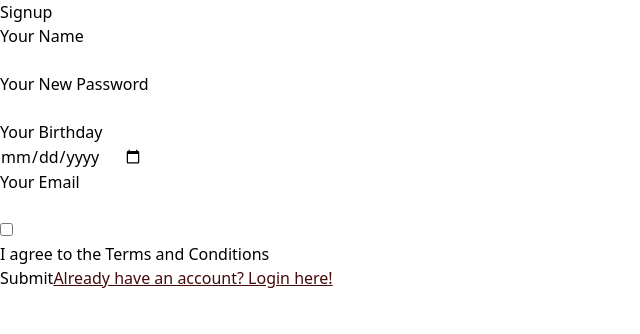
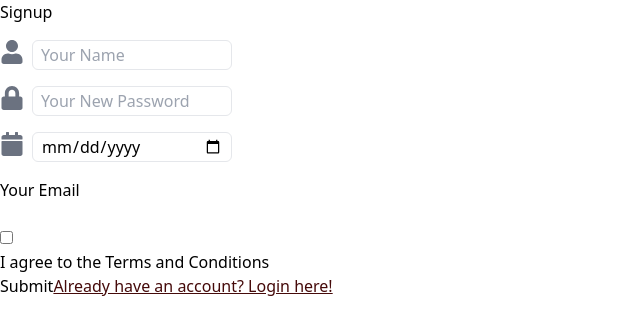
Before and after one commit to ktest-1234/study-app, a React (Vite) app: page /signup in a window 1280 px wide. Shown: the top 334 px of the page, without its empty margins (0-640 px from the left). Built offline with nearby package versions, Linux system fonts and the light colour scheme.

Commit message:
-- Updates -- modified:   src/HomeProfile.jsx modified:   src/Login.jsx modified:   src/Signup.jsx

```diff
--- a/src/HomeProfile.jsx
+++ b/src/HomeProfile.jsx
@@ -1,8 +1,20 @@
-import { FaBars } from 'react-icons/fa'
+import { FaBars, FaSearch } from 'react-icons/fa'
 import { useState } from 'react'
 
+function MoreInfoDropdown({ isHamburgerHovered }) {
+    return (
+        <>
+            <div className="flex flex-row justify-center items-cemter h-[25vm] py-5 [&>*]:ml-5 bg-blue-200 rounded-md">
+                <p>Profile</p>
+                <p>Settings</p>
+                <p>Logout</p>
+            </div>
+        </>
+    );
+}
 function Dashboard({children}) {
     const [isHamburgerClicked, setIsHamburgerClicked] = useState(false)
+    const [isHamburgerHovered, setIsHamburgerHovered] = useState(false)
     function handleClick(e){
         e.preventDefault()
         if (isHamburgerClicked){
@@ -10,12 +22,25 @@ function Dashboard({children}) {
         }
         setIsHamburgerClicked(!isHamburgerClicked)
     }
+    function handleMouseEnter(){
+        setIsHamburgerHovered(true)
+    }
+    function handleMouseLeave(){
+        setIsHamburgerHovered(false)
+    }
     return (
-        <nav className="flex flex-row justify-center items-cemter h-[25vm] py-5 [&>*]:ml-5 bg-blue-100 rounded-md">
-            <h1 className="font-bold">Study App</h1>
-            {children}
-            <button type="button" onClick={handleClick}><FaBars /></button>
-        </nav>
+        <>
+            <nav className="flex flex-row justify-center items-cemter h-[25vm] py-5 [&>*]:ml-5 bg-blue-100 rounded-md">
+                <h1 className="font-bold">Study App</h1>
+                {children}
+                <button type="button" onMouseEnter={() => setIsHamburgerHovered(true)} onMouseLeave={() => setIsHamburgerHovered(false)} onClick={handleClick}>
+                    {isHamburgerHovered ? <FaSearch /> :  <FaBars />}
+                </button>
+            </nav>
+            {isHamburgerHovered  && (
+                <MoreInfoDropdown isHamburgerHovered={isHamburgerHovered} />
+            )}
+        </>
     );
 }
 export default function HomeProfile() {
--- a/src/Login.jsx
+++ b/src/Login.jsx
@@ -8,7 +8,7 @@ function Field({ type, placeholder, icon: Icon, onChange }) {
         <div className="relative items-center mt-[1rem] mb-[1rem]">
             <Icon className="absolute text-2xl text-gray-500" />
             <input
-                className="ml-8 rounded-md border w-[200px] h-[30px]"
+                className="ml-8 rounded-md border w-[200px] h-[30px] px-2"
                 type={type}
                 onChange={onChange}
                 placeholder={placeholder}
@@ -38,7 +38,7 @@ export default function Login() {
 
     }
     return(
-            <div className="grid min-h-screen place-items-center">
+            <div className="grid min-h-screen place-items-center bg-gradient-to-tr from-blue-500 to-blue-200">
                 <form className="mt-10 bg-gray-100 p-10 rounded-lg shadow-xl" onSubmit={(e) => setLoginInfoRef(e)}>
                     <div className="mb-[2rem]">
                         <h2 className="text-2xl font-bold text-gray-800">Login</h2>
@@ -48,18 +48,18 @@ export default function Login() {
                     </div>
                     <Field
                         type="text"
-                        placeholder="Enter Your Name...."
+                        placeholder="Username or Email"
                         icon={FaUserCircle}
                         onChange={(e) => setLoginName(e.target.value)}
                     />
                     <Field
                         type="password"
-                        placeholder="Enter Your Password...."
+                        placeholder="Your Password"
                         icon={FaLock}
                         onChange={(e) => setLoginPassword(e.target.value)}
                     />
                     <div>
-                        <input className="bg-blue-500 hover:bg-blue-700 rounded-md w-[200px] h-[50px] hover:cursor-pointer transition-colors duration-50" type="submit" />
+                        <input className="bg-blue-500 hover:bg-blue-600 rounded-md w-[300px] h-[50px] hover:cursor-pointer transition-colors duration-100" type="submit" />
                     </div>
                     <div className="mt-[1rem]">
                         <NavLink to="/signup" className=" text-black hover:underline">
--- a/src/Signup.jsx
+++ b/src/Signup.jsx
@@ -1,6 +1,7 @@
 import { useState, useRef, useContext, Navigate } from "react";
 import { NavLink } from "react-router-dom";
 import { AuthContext } from "./AuthContext";
+import { FaUser, FaLock, FaCalendar } from "react-icons/fa";
 
 function Field({ type, placeholder, icon: Icon, onChange }) {
     return (
@@ -43,14 +44,27 @@ export default function Signup() {
         setIsAuthenticated(true);
     }
     return(
+
             <form className="signup" onSubmit={(e) => setSignupInfoRef(e)}>
                 <h2 className="signup-title">Signup</h2>
-                <h4>Your Name</h4>
-                <input className="signup-input-name" type='text' onChange={(e) => setSignupName(e.target.value)}></input>
-                <h4>Your New Password</h4>
-                <input className="signup-input-password" type='password' onChange={(e) => setSignupPassword(e.target.value)}></input>
-                <h4>Your Birthday</h4>
-                <input className="signup-input-birthday" type='date' onChange={(e) => setSignupBirthday(e.target.value)}></input>
+                <Field
+                    type="text"
+                    placeholder="Your Name"
+                    icon={FaUser}
+                    onChange={(e) => setSignupName(e.target.value)}
+                />
+                <Field
+                    type="password"
+                    placeholder="Your New Password"
+                    icon={FaLock}
+                    onChange={(e) => setSignupPassword(e.target.value)}
+                />
+                <Field
+                    type="date"
+                    placeholder="Your Birthday"
+                    icon={FaCalendar}
+                    onChange={(e) => setSignupBirthday(e.target.value)}
+                />
                 <h4>Your Email</h4>
                 <input className="signup-input-birthday" type='email' onChange={(e) => setSignupEmail(e.target.value)}></input>
                 <br />
```
